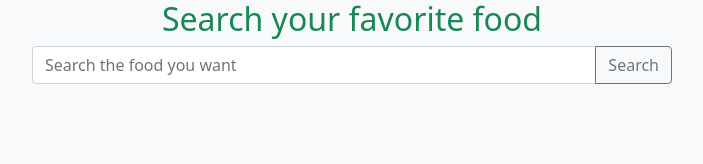
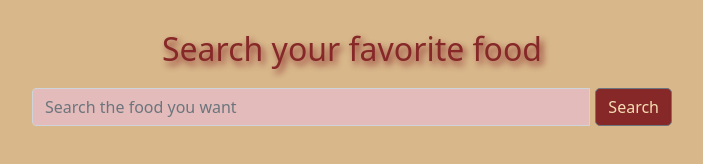
Before and after one commit to 665-stack/TheMealDb-api, a plain HTML site: page index.html in a window 1280 px wide. Shown: the whole page, without its empty margins (288-991 px from the left). Drawn offline with nearby package versions, Linux system fonts and the light colour scheme.

Commit message:
fix some style

```diff
--- a/index.html
+++ b/index.html
@@ -13,15 +13,40 @@
     <link href="https://cdn.jsdelivr.net/npm/bootstrap@5.1.3/dist/css/bootstrap.min.css" rel="stylesheet"
         integrity="sha384-1BmE4kWBq78iYhFldvKuhfTAU6auU8tT94WrHftjDbrCEXSU1oBoqyl2QvZ6jIW3" crossorigin="anonymous">
 </head>
+<style>
+    body {
+        background-color: rgb(216, 184, 139);
+    }
 
-<body class="bg-light">
+    h2 {
+        margin: 30px 0px 20px 0px;
+        color: rgb(135, 40, 40);
+        /* color: #cfc547; */
 
-    <h2 class="text-center text-success">Search your favorite food</h2>
+        text-shadow: 3px 4px 7px rgb(135, 40, 40);
+    }
+
+    #search-field {
+        background-color: rgb(227, 187, 187);
+
+    }
+
+    #button-seacrh {
+        background-color: rgb(135, 40, 40);
+        color: wheat;
+        margin-left: 5px;
+        border-radius: 5px;
+    }
+</style>
+
+<body>
+
+    <h2 class="text-center ">Search your favorite food</h2>
 
     <!-- search area -->
     <div class="input-group mb-3 w-50 mx-auto">
         <input id="search-field" type="text" class="form-control" placeholder="Search the food you want"
-            aria-label="Recipient's username" aria-describedby="button-addon2">
+            aria-label="Recipient's username" aria-describedby="button-seacrh">
         <button onclick="seacrhFood()" class="btn btn-outline-secondary" type="button"
             id="button-seacrh">Search</button>
     </div>
--- a/js/TheMealDB.js
+++ b/js/TheMealDB.js
@@ -28,5 +28,4 @@ const displaySearchResult = meals => {
         `;
         searchResult.appendChild(div)
     });
-
 }
```
